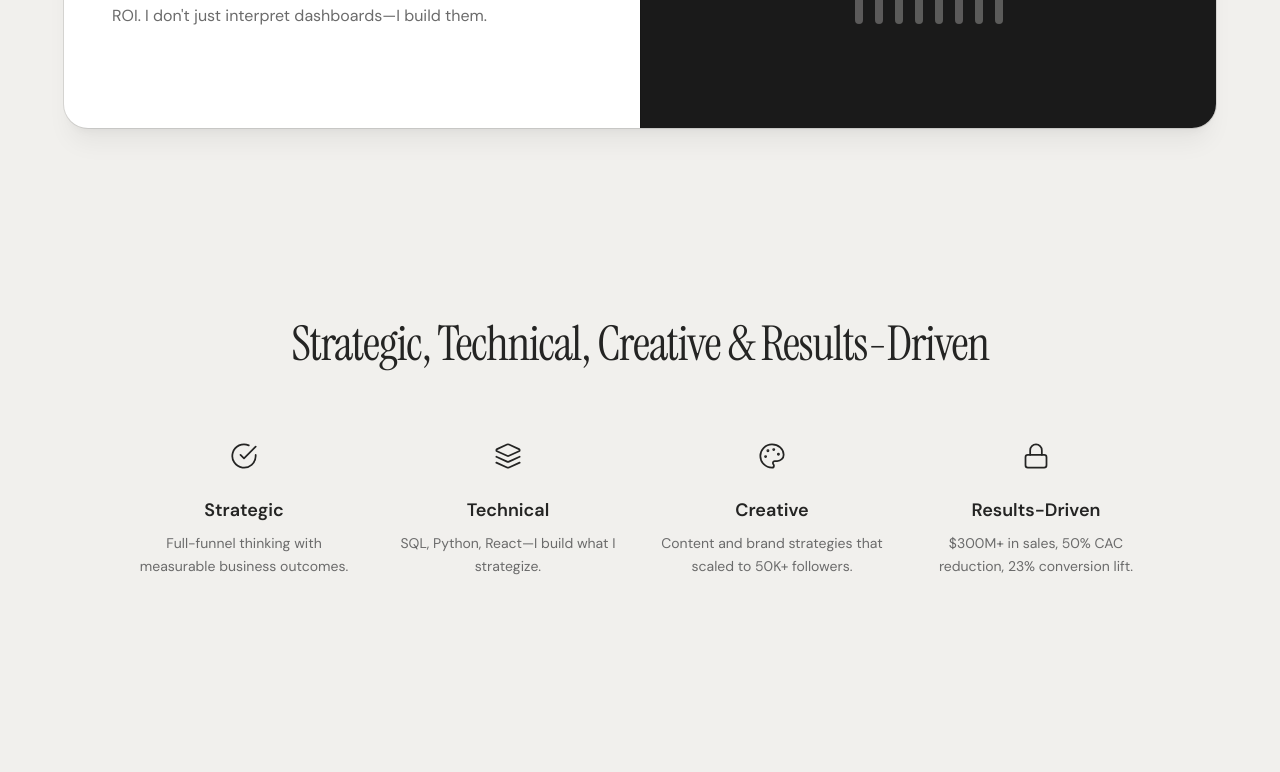
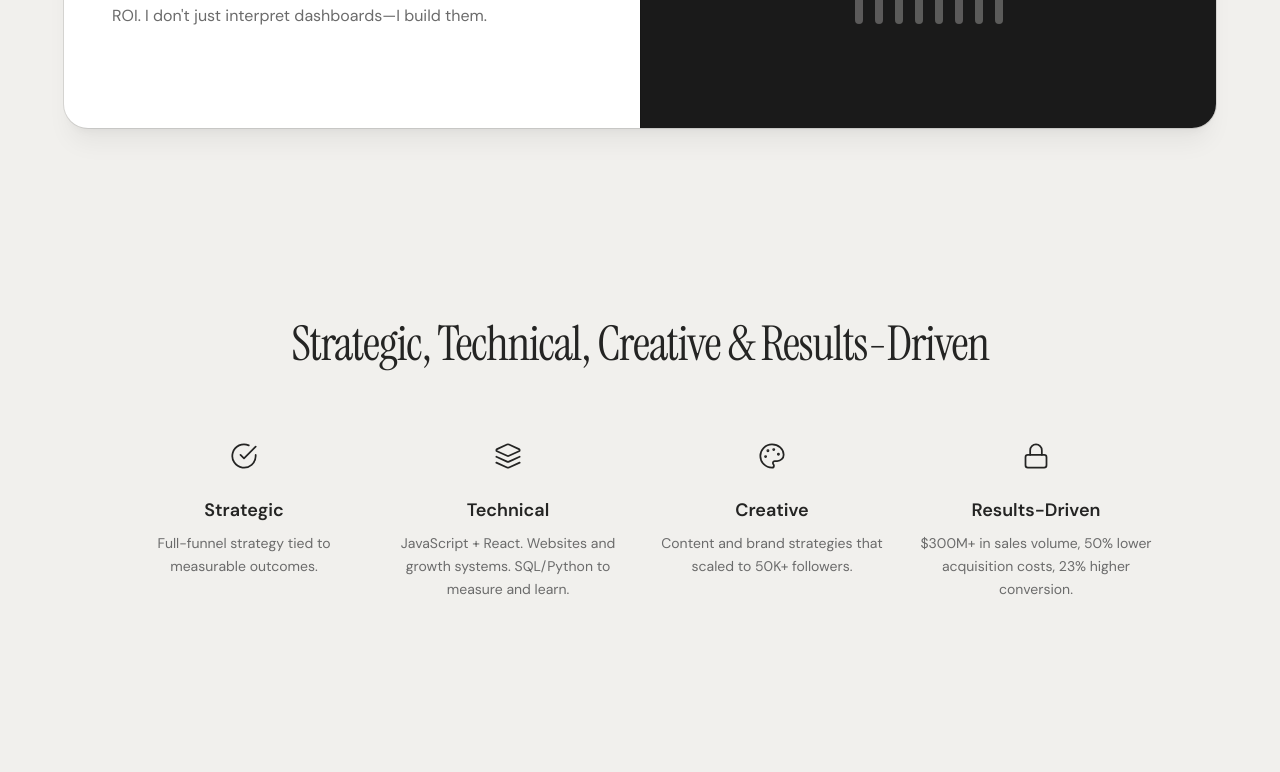
Before and after one commit to JsonGallagher/jason-gallagher-portfolio, a React (Vite) app: page / in a window 1280 px wide. Shown: the part 2999-3771 px from the top of the page. Built offline with nearby package versions, Linux system fonts and the light colour scheme.

Commit message:
Updated values copy

```diff
--- a/src/components/Values.jsx
+++ b/src/components/Values.jsx
@@ -1,33 +1,35 @@
-import { motion, useInView } from 'framer-motion'
-import { useRef } from 'react'
-import { CheckCircle, Layers, Palette, Lock } from 'lucide-react'
+import { motion, useInView } from "framer-motion";
+import { useRef } from "react";
+import { CheckCircle, Layers, Palette, Lock } from "lucide-react";
 
 const values = [
   {
     icon: CheckCircle,
-    title: 'Strategic',
-    description: 'Full-funnel thinking with measurable business outcomes.',
+    title: "Strategic",
+    description: "Full-funnel strategy tied to measurable outcomes.",
   },
   {
     icon: Layers,
-    title: 'Technical',
-    description: 'SQL, Python, React—I build what I strategize.',
+    title: "Technical",
+    description:
+      "JavaScript + React. Websites and growth systems. SQL/Python to measure and learn.",
   },
   {
     icon: Palette,
-    title: 'Creative',
-    description: 'Content and brand strategies that scaled to 50K+ followers.',
+    title: "Creative",
+    description: "Content and brand strategies that scaled to 50K+ followers.",
   },
   {
     icon: Lock,
-    title: 'Results-Driven',
-    description: '$300M+ in sales, 50% CAC reduction, 23% conversion lift.',
+    title: "Results-Driven",
+    description:
+      "$300M+ in sales volume, 50% lower acquisition costs, 23% higher conversion.",
   },
-]
+];
 
 export default function Values() {
-  const ref = useRef(null)
-  const isInView = useInView(ref, { once: true, margin: '-100px' })
+  const ref = useRef(null);
+  const isInView = useInView(ref, { once: true, margin: "-100px" });
 
   return (
     <section className="py-24 px-6 bg-primary dark:bg-primary-dark">
@@ -62,5 +64,5 @@ export default function Values() {
         </div>
       </div>
     </section>
-  )
+  );
 }
```
